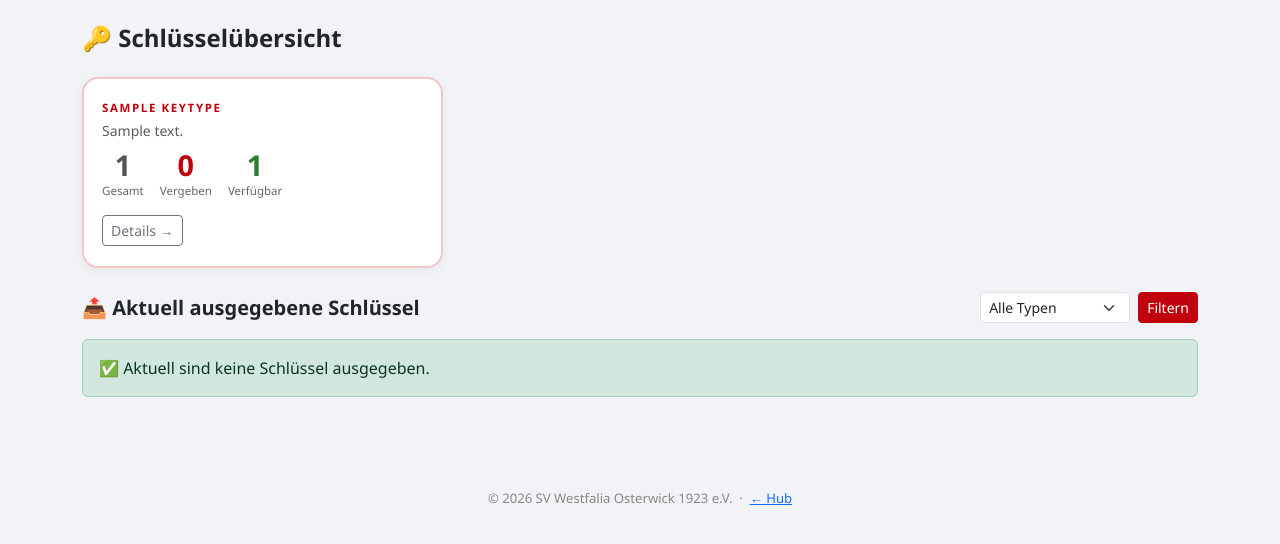
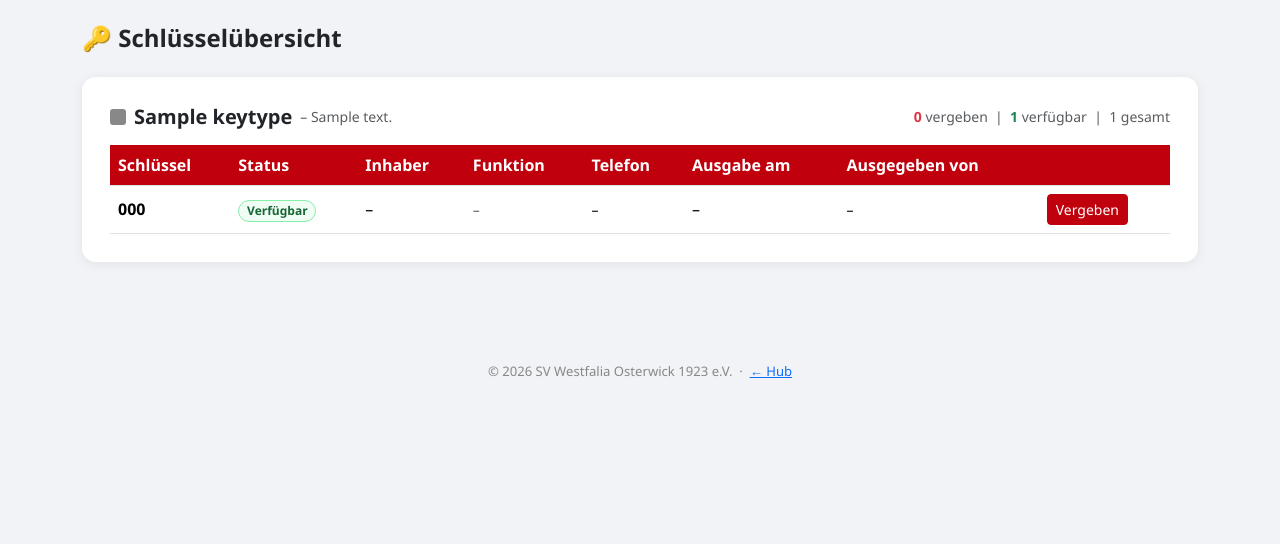
Before and after one commit to Crunchcow/Schluesselverwaltung, a Django app: page / in a window 1280 px wide. Shown: the part 129-673 px from the top of the page. Run offline with Django 5.2, Linux system fonts and the light colour scheme; a user stored in the database is signed in; tables that the repository leaves empty hold one stand-in row (values such as "Sample post").

Commit message:
Refactor: Person als Pflichtfeld, holder-Felder entfernt, Dashboard nach Typ gruppiert

```diff
--- a/keys/models.py
+++ b/keys/models.py
@@ -81,13 +81,9 @@ class KeyAssignment(models.Model):
         related_name='assignments', verbose_name='Schlüssel',
     )
     person = models.ForeignKey(
-        Person, on_delete=models.SET_NULL,
-        null=True, blank=True,
+        Person, on_delete=models.PROTECT,
         related_name='assignments', verbose_name='Person',
     )
-    holder_name = models.CharField(max_length=200, verbose_name='Name des Schlüsselinhabers')
-    holder_email = models.EmailField(blank=True, verbose_name='E-Mail')
-    holder_phone = models.CharField(max_length=50, blank=True, verbose_name='Telefon')
     issued_date = models.DateField(verbose_name='Ausgabedatum')
     return_date = models.DateField(null=True, blank=True, verbose_name='Rückgabedatum')
     issued_by = models.CharField(max_length=200, blank=True, verbose_name='Ausgegeben von')
--- a/keys/views.py
+++ b/keys/views.py
@@ -27,43 +27,27 @@ def dashboard(request):
     if guard:
         return guard
 
-    key_types = KeyType.objects.prefetch_related('keys__assignments').all()
+    # Lade alle Typen mit Schlüsseln und deren aktuellen Vergaben in einem Query
+    key_types = KeyType.objects.prefetch_related(
+        'keys__assignments__person'
+    ).all()
 
-    # Filter aus GET
-    filter_status = request.GET.get('status', '')  # 'assigned' | 'available' | ''
-    filter_type   = request.GET.get('type', '')
-
-    # Alle aktiven Vergaben (für Gesamtübersicht)
-    active_assignments = KeyAssignment.objects.filter(
-        return_date__isnull=True
-    ).select_related('key__key_type').order_by('holder_name')
-
-    if filter_status == 'assigned':
-        active_assignments = active_assignments
-    elif filter_status == 'available':
-        active_assignments = KeyAssignment.objects.none()
-
-    if filter_type:
-        active_assignments = active_assignments.filter(key__key_type_id=filter_type)
-
-    # Statistik pro Typ
-    type_stats = []
+    # Statistik + Schlüssel-Details pro Typ
+    type_sections = []
     for kt in key_types:
         keys = list(kt.keys.all())
         total    = len(keys)
         assigned = sum(1 for k in keys if k.is_assigned())
-        type_stats.append({
+        type_sections.append({
             'type': kt,
+            'keys': keys,
             'total': total,
             'assigned': assigned,
             'available': total - assigned,
         })
 
     return render(request, 'keys/dashboard.html', {
-        'type_stats': type_stats,
-        'active_assignments': active_assignments,
-        'filter_status': filter_status,
-        'filter_type': filter_type,
+        'type_sections': type_sections,
         'key_types': key_types,
     })
 
@@ -102,35 +86,23 @@ def assign_key(request, key_id):
         return redirect('dashboard')
 
     if request.method == 'POST':
-        person_id    = request.POST.get('person_id', '').strip()
-        holder_name  = request.POST.get('holder_name', '').strip()
-        holder_email = request.POST.get('holder_email', '').strip()
-        holder_phone = request.POST.get('holder_phone', '').strip()
-        issued_date  = request.POST.get('issued_date', '')
-        notes        = request.POST.get('notes', '').strip()
+        person_id   = request.POST.get('person_id', '').strip()
+        issued_date = request.POST.get('issued_date', '')
+        notes       = request.POST.get('notes', '').strip()
 
-        person = None
-        if person_id:
-            person = Person.objects.filter(pk=person_id).first()
-            if person:
-                holder_name  = holder_name or person.name
-                holder_email = holder_email or person.email
-                holder_phone = holder_phone or person.phone
+        person = Person.objects.filter(pk=person_id).first() if person_id else None
 
-        if not holder_name or not issued_date:
-            messages.error(request, 'Name und Ausgabedatum sind Pflichtfelder.')
+        if not person or not issued_date:
+            messages.error(request, 'Bitte eine Person auswählen und das Ausgabedatum angeben.')
         else:
             KeyAssignment.objects.create(
                 key=key,
                 person=person,
-                holder_name=holder_name,
-                holder_email=holder_email,
-                holder_phone=holder_phone,
                 issued_date=issued_date,
                 issued_by=request.user.get_full_name() or request.user.username,
                 notes=notes,
             )
-            messages.success(request, f'Schlüssel "{key}" wurde an {holder_name} ausgegeben.')
+            messages.success(request, f'Schlüssel "{key}" wurde an {person.name} ausgegeben.')
             return redirect('dashboard')
 
     persons = Person.objects.filter(is_active=True)
@@ -158,7 +130,7 @@ def return_key(request, assignment_id):
             assignment.save(update_fields=['return_date'])
             messages.success(
                 request,
-                f'Schlüssel "{assignment.key}" von {assignment.holder_name} als zurückgegeben markiert.'
+                f'Schlüssel "{assignment.key}" von {assignment.person.name} als zurückgegeben markiert.'
             )
             return redirect('dashboard')
 
@@ -174,14 +146,14 @@ def history(request):
     if guard:
         return guard
 
-    assignments = KeyAssignment.objects.select_related('key__key_type').order_by('-issued_date', '-created')
+    assignments = KeyAssignment.objects.select_related('key__key_type', 'person').order_by('-issued_date', '-created')
 
     filter_name = request.GET.get('name', '').strip()
     filter_type = request.GET.get('type', '')
     filter_open = request.GET.get('open', '')
 
     if filter_name:
-        assignments = assignments.filter(holder_name__icontains=filter_name)
+        assignments = assignments.filter(person__name__icontains=filter_name)
     if filter_type:
         assignments = assignments.filter(key__key_type_id=filter_type)
     if filter_open == '1':
@@ -374,8 +346,8 @@ def person_delete(request, person_id):
         return guard
     person = get_object_or_404(Person, pk=person_id)
     if request.method == 'POST':
-        if person.assignments.filter(return_date__isnull=True).exists():
-            messages.error(request, f'Person „{person.name}" hat noch aktive Schlüsselvergaben.')
+        if person.assignments.exists():
+            messages.error(request, f'Person „{person.name}" kann nicht gelöscht werden – es existieren Schlüsselvergaben (aktiv oder historisch).')
         else:
             name = person.name
             person.delete()
--- a/templates/keys/dashboard.html
+++ b/templates/keys/dashboard.html
@@ -5,76 +5,43 @@
 {% block content %}
 <h4 class="fw-bold mb-4">🔑 Schlüsselübersicht</h4>
 
-<!-- Statistik-Kacheln pro Schlüsseltyp -->
-<div class="row g-3 mb-4">
-    {% for s in type_stats %}
-    <div class="col-sm-6 col-lg-4">
-        <div class="stat-card h-100">
-            <div class="stat-card__label">{{ s.type.name }}</div>
+{% if not type_sections %}
+<div class="alert alert-info">
+    Noch keine Schlüsseltypen angelegt.
+    <a href="/verwalten/" class="btn btn-sm btn-red ms-2">Jetzt anlegen →</a>
+</div>
+{% endif %}
+
+{% for s in type_sections %}
+<div class="sv-card mb-4">
+    <!-- Typ-Header -->
+    <div class="d-flex justify-content-between align-items-center mb-3">
+        <div class="d-flex align-items-center gap-2">
+            <span style="display:inline-block;width:16px;height:16px;border-radius:3px;background:{{ s.type.color }};flex-shrink:0;"></span>
+            <h5 class="fw-bold mb-0">{{ s.type.name }}</h5>
             {% if s.type.description %}
-                <div class="text-muted small mb-2">{{ s.type.description }}</div>
+                <span class="text-muted small">– {{ s.type.description }}</span>
             {% endif %}
-            <div class="stat-card__nums">
-                <div class="stat-num">
-                    <div class="stat-num__value num-grey">{{ s.total }}</div>
-                    <div class="stat-num__label">Gesamt</div>
         </div>
-                <div class="stat-num">
-                    <div class="stat-num__value num-red">{{ s.assigned }}</div>
-                    <div class="stat-num__label">Vergeben</div>
-                </div>
-                <div class="stat-num">
-                    <div class="stat-num__value num-green">{{ s.available }}</div>
-                    <div class="stat-num__label">Verfügbar</div>
+        <div class="d-flex gap-3 align-items-center">
+            <span class="text-muted small">
+                <span class="fw-semibold text-danger">{{ s.assigned }}</span> vergeben &nbsp;|&nbsp;
+                <span class="fw-semibold text-success">{{ s.available }}</span> verfügbar &nbsp;|&nbsp;
+                {{ s.total }} gesamt
+            </span>
         </div>
     </div>
-            <div class="mt-3">
-                <a href="/schluessel/typ/{{ s.type.pk }}/" class="btn btn-sm btn-outline-secondary">
-                    Details →
-                </a>
-            </div>
-        </div>
-    </div>
-    {% empty %}
-    <div class="col-12">
-        <div class="alert alert-info">
-            Noch keine Schlüsseltypen angelegt.
-            {% if user.is_superuser %}
-        <a href="/verwalten/" class="btn btn-sm btn-red ms-2">Jetzt anlegen →</a>
-            {% endif %}
-        </div>
-    </div>
-    {% endfor %}
-</div>
 
-<!-- Aktuelle Vergaben -->
-<div class="d-flex justify-content-between align-items-center mb-3">
-    <h5 class="fw-bold mb-0">📤 Aktuell ausgegebene Schlüssel</h5>
-    <!-- Filter -->
-    <form class="d-flex gap-2" method="get">
-        <select name="type" class="form-select form-select-sm" style="width:auto;">
-            <option value="">Alle Typen</option>
-            {% for kt in key_types %}
-                <option value="{{ kt.pk }}" {% if filter_type == kt.pk|stringformat:"s" %}selected{% endif %}>
-                    {{ kt.name }}
-                </option>
-            {% endfor %}
-        </select>
-        <button class="btn btn-sm btn-red" type="submit">Filtern</button>
-        {% if filter_type %}
-            <a href="/" class="btn btn-sm btn-outline-secondary">✕</a>
-        {% endif %}
-    </form>
-</div>
-
-{% if active_assignments %}
+    <!-- Schlüssel-Tabelle -->
+    {% if s.keys %}
     <div class="table-responsive">
-    <table class="table sv-table table-hover align-middle">
+        <table class="table sv-table table-hover align-middle mb-0">
             <thead>
                 <tr>
-                <th>Schlüsseltyp</th>
                     <th>Schlüssel</th>
+                    <th>Status</th>
                     <th>Inhaber</th>
+                    <th>Funktion</th>
                     <th>Telefon</th>
                     <th>Ausgabe am</th>
                     <th>Ausgegeben von</th>
@@ -82,32 +49,45 @@
                 </tr>
             </thead>
             <tbody>
-            {% for a in active_assignments %}
+                {% for key in s.keys %}
+                {% with a=key.current_assignment %}
                 <tr>
-                <td><span class="fw-semibold">{{ a.key.key_type.name }}</span></td>
-                <td>{{ a.key.number }}</td>
+                    <td><strong>{{ key.number }}</strong></td>
                     <td>
-                    {{ a.holder_name }}
-                    {% if a.holder_email %}
-                        <br><small class="text-muted">{{ a.holder_email }}</small>
+                        {% if a %}
+                            <span class="badge badge-out rounded-pill">Vergeben</span>
+                        {% else %}
+                            <span class="badge badge-in rounded-pill">Verfügbar</span>
                         {% endif %}
                     </td>
-                <td><small>{{ a.holder_phone|default:"–" }}</small></td>
-                <td>{{ a.issued_date|date:"d.m.Y" }}</td>
-                <td><small>{{ a.issued_by|default:"–" }}</small></td>
                     <td>
-                    <a href="/vergabe/{{ a.pk }}/zurueck/" class="btn btn-sm btn-outline-success">
-                        ↩ Rückgabe
-                    </a>
+                        {% if a %}
+                            {{ a.person.name }}
+                            {% if a.person.email %}
+                                <br><small class="text-muted">{{ a.person.email }}</small>
+                            {% endif %}
+                        {% else %}–{% endif %}
+                    </td>
+                    <td><small class="text-muted">{% if a %}{{ a.person.role|default:"–" }}{% else %}–{% endif %}</small></td>
+                    <td><small>{% if a %}{{ a.person.phone|default:"–" }}{% else %}–{% endif %}</small></td>
+                    <td>{% if a %}{{ a.issued_date|date:"d.m.Y" }}{% else %}–{% endif %}</td>
+                    <td><small>{% if a %}{{ a.issued_by|default:"–" }}{% else %}–{% endif %}</small></td>
+                    <td>
+                        {% if a %}
+                            <a href="/vergabe/{{ a.pk }}/zurueck/" class="btn btn-sm btn-outline-success">↩ Rückgabe</a>
+                        {% else %}
+                            <a href="/schluessel/{{ key.pk }}/vergeben/" class="btn btn-sm btn-red">Vergeben</a>
+                        {% endif %}
                     </td>
                 </tr>
+                {% endwith %}
                 {% endfor %}
             </tbody>
         </table>
     </div>
     {% else %}
-<div class="alert alert-success">
-    ✅ Aktuell sind keine Schlüssel ausgegeben.
+    <p class="text-muted mb-0 small">Noch keine Schlüssel für diesen Typ angelegt.</p>
+    {% endif %}
 </div>
-{% endif %}
+{% endfor %}
 {% endblock %}
--- a/templates/keys/key_list.html
+++ b/templates/keys/key_list.html
@@ -47,8 +47,8 @@
                 </td>
                 <td>
                     {% if a %}
-                        {{ a.holder_name }}
-                        {% if a.holder_email %}<br><small class="text-muted">{{ a.holder_email }}</small>{% endif %}
+                        {{ a.person.name }}
+                        {% if a.person.email %}<br><small class="text-muted">{{ a.person.email }}</small>{% endif %}
                     {% else %}–{% endif %}
                 </td>
                 <td>{% if a %}{{ a.issued_date|date:"d.m.Y" }}{% else %}–{% endif %}</td>
```
Also changed, not shown: templates/keys/assign.html (+22 -64 lines), templates/keys/history.html (+6 -6 lines), templates/keys/return_key.html (+6 -3 lines), keys/migrations/0003_remove_holder_fields.py (added). Lines whose indentation alone changed are shown as unchanged.
